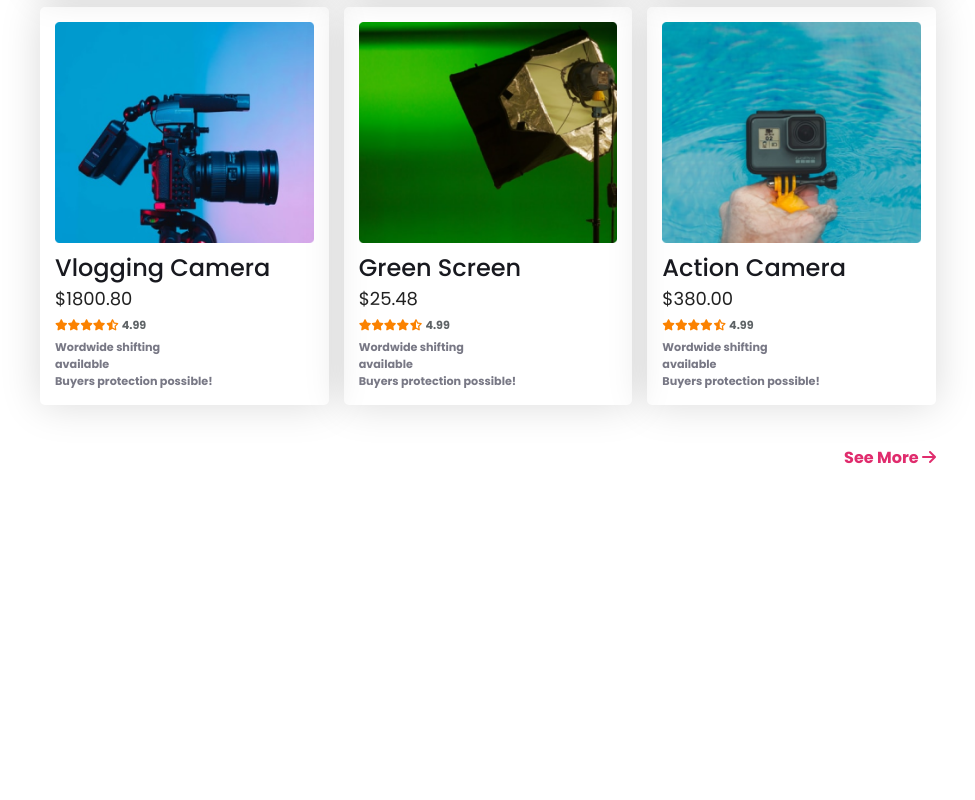
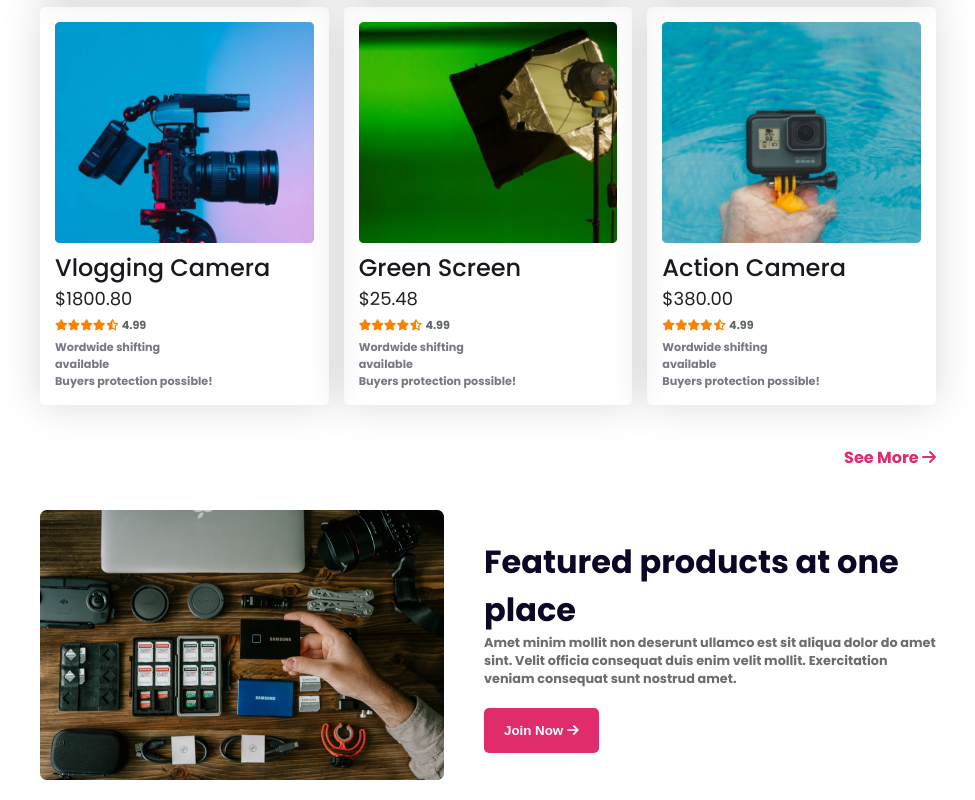
Before and after one commit to alimran-dev/influencer-gear, a plain HTML site: page index.html in a window 1280 px wide. Shown: the part 1714-2514 px from the top of the page, without its empty margins (152-1127 px from the left). Before the commit the page ends 2244 px from the top, so only its background shows below. Drawn offline with Linux system fonts and the light colour scheme.

Commit message:
featured section finished

```diff
--- a/index.html
+++ b/index.html
@@ -133,6 +133,15 @@
             </div>
             <a href="">See More <i class="fa-solid fa-arrow-right"></i></a>
         </section>
+        <!-- featured section starts here  -->
+        <section class="featured">
+            <img src="./assets/images/gear.png" alt="">
+            <div class="featured-content">
+                <h2>Featured products at one place</h2>
+                <p>Amet minim mollit non deserunt ullamco est sit aliqua dolor do amet sint. Velit officia consequat duis enim velit mollit. Exercitation veniam consequat sunt nostrud amet.</p>
+                <button class="primary-btn">Join Now <i class="fa-solid fa-arrow-right"></i></button>
+            </div>
+        </section>
     </main>
     <!-- footer starts here  -->
     <footer>
--- a/styles/responsive.css
+++ b/styles/responsive.css
@@ -13,12 +13,12 @@
         align-content: center;
         gap: 10px;
     }
-
+    .featured,
     .banner {
         flex-direction: column-reverse;
         height: auto;
     }
-
+    .featured,
     .banner-content {
         text-align: center;
     }
--- a/styles/style.css
+++ b/styles/style.css
@@ -160,3 +160,25 @@ main{
     display: block;
     padding: 40px 0px;
 }
+/* featured styles here  */
+.featured{
+    display: flex;
+    align-items: center;
+    gap: 40px;
+}
+.featured>img{
+    width: 100%;
+}
+.featured-content h2{
+    font-size: 2rem;
+    font-weight: 700;
+    color: #0A0826;
+}
+.featured-content p{
+    font-size: 0.8rem;
+    font-weight: 700;
+    color: #6C6C6C;
+}
+.featured-content button{
+    border-radius: 5px;
+}
```
